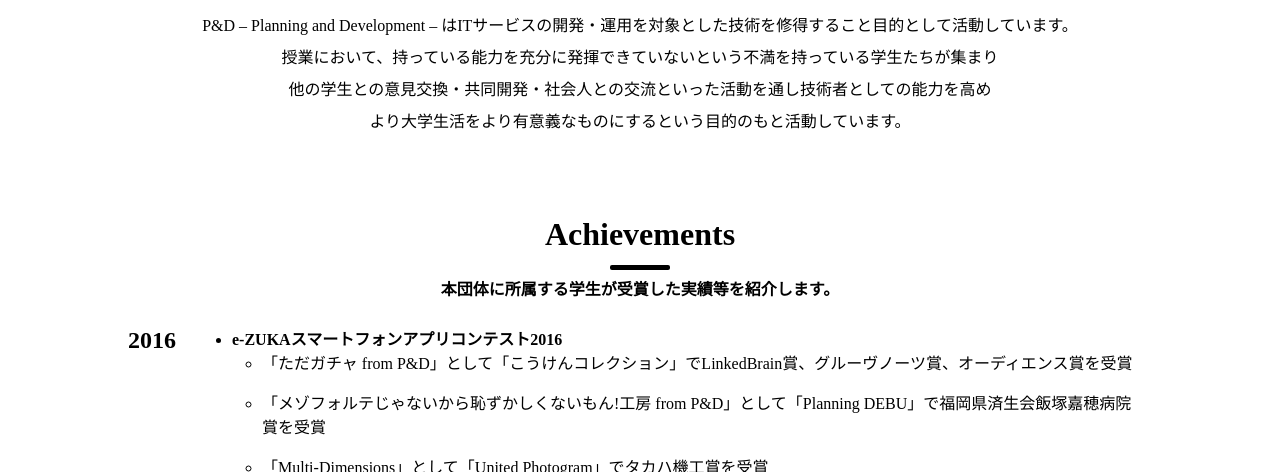
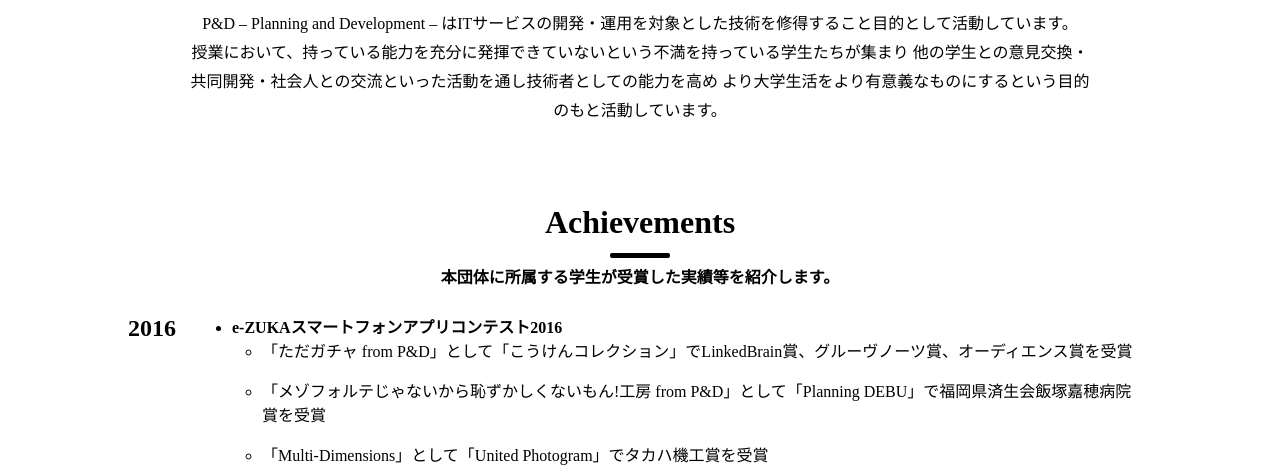
Before and after one commit to planningdev/planningdev.github.io, a website: page index.html in a window 1280 px wide. Shown: the part 628-1100 px from the top of the page. Drawn offline with nearby package versions, Linux system fonts and the light colour scheme.

Commit message:
微調整

```diff
--- a/css/object/project/_aboutus.scss
+++ b/css/object/project/_aboutus.scss
@@ -1,10 +1,13 @@
 .p-aboutus {
   &__description {
+    max-width: 910px;
+    margin: 0 auto;
     text-align: center;
-    line-height: 2em;
-    margin: 0 16px;
+    line-height: 1.8em;
+    // margin: 6px 16px;
     @include mq-down($breakpoint: md) {
       text-align: left;
+      margin: 0 16px;
     }
   }
 }
--- a/index.html
+++ b/index.html
@@ -40,11 +40,11 @@
     <h2 class="c-headline">Who we are</h2>
     <p class="p-aboutus__description">
       P&amp;D – Planning and Development – はITサービスの開発・運用を対象とした技術を修得すること目的として活動しています。<br>
-      授業において、持っている能力を充分に発揮できていないという不満を持っている学生たちが集まり<br>
-
-      他の学生との意見交換・共同開発・社会人との交流といった活動を通し技術者としての能力を高め<br>
-
-      より大学生活をより有意義なものにするという目的のもと活動しています。<br>
+    </p>
+    <p class="p-aboutus__description">
+        授業において、持っている能力を充分に発揮できていないという不満を持っている学生たちが集まり
+        他の学生との意見交換・共同開発・社会人との交流といった活動を通し技術者としての能力を高め
+        より大学生活をより有意義なものにするという目的のもと活動しています。
     </p>
   </section>
 
```
Also changed, not shown: css/style.css.
